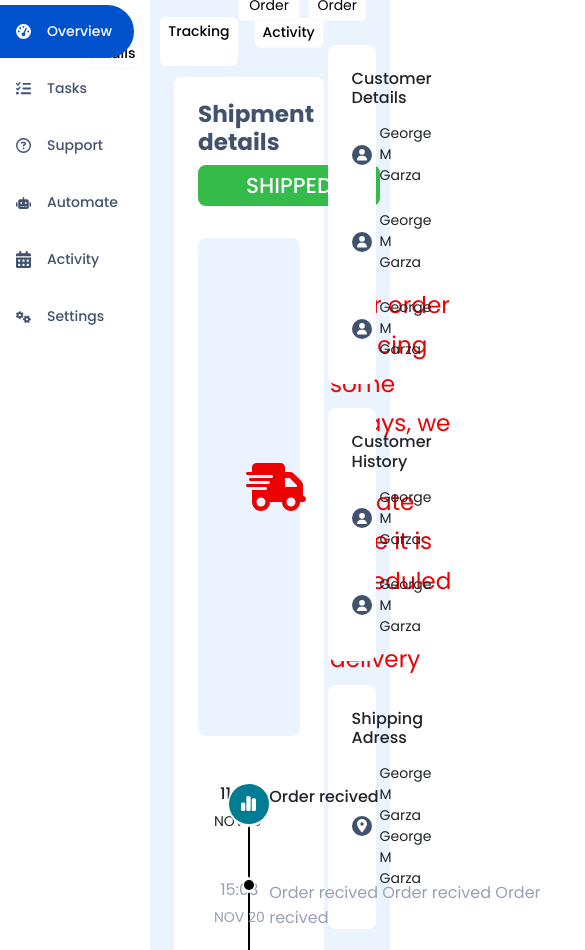
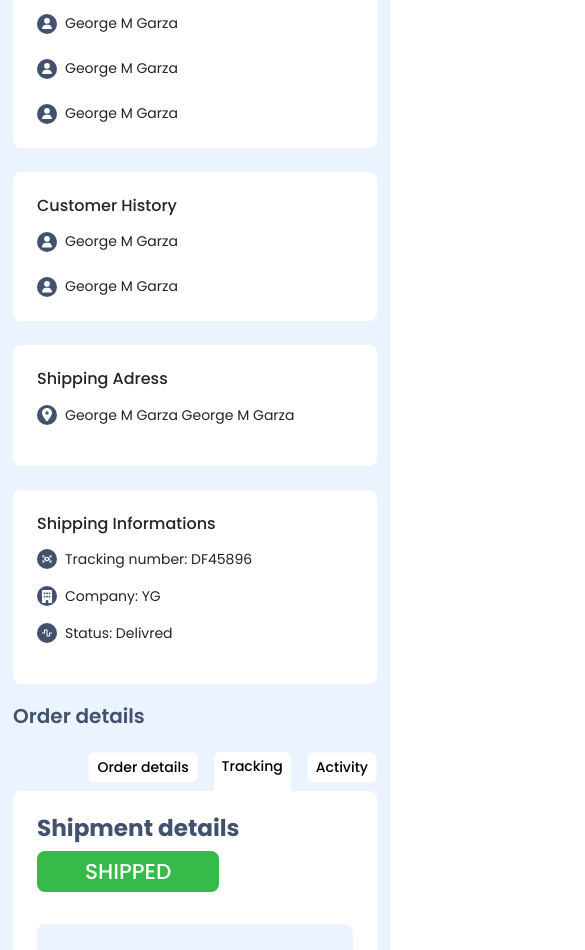
Before and after one commit to Youssef-Ghafir/dash_board_egrow_redesign, a plain HTML site: page tracking.html in a window 390 px wide. Shown: the part 125-1075 px from the top of the page, 585 px wide, since content can reach past the window. Drawn offline with nearby package versions, Linux system fonts and the light colour scheme.

Commit message:
Fix the responsive

```diff
--- a/assets/main.css
+++ b/assets/main.css
@@ -23,6 +23,7 @@ ul {
   padding: 0;
 }
 .side-bar {
+  display: none;
   width: var(--w-sideBar);
 }
 .side-bar ul li a {
@@ -44,11 +45,13 @@ ul {
 }
 /*  */
 .content {
-  left: var(--w-sideBar);
-  width: calc(100% - var(--w-sideBar));
+  /* left: var(--w-sideBar); */
+  /* width: calc(100% - var(--w-sideBar)); */
+  width: 100%;
 }
 .content .top_nav {
   height: 70px;
+  display: none !important;
 }
 .content .top_nav ul li a {
   color: #42526e;
@@ -114,10 +117,8 @@ ul {
 .content_child .container_table {
   box-shadow: rgba(0, 0, 0, 0.02) 0px 1px 3px 0px,
     rgba(27, 31, 35, 0.15) 0px 0px 0px 1px;
-  width: 100%;
-}
-.content_child .container_table {
-  overflow-x: scroll;
+  min-width: 100%;
+  overflow-x: auto;
 }
 .content_child .container_table table {
   border: transparent;
@@ -369,3 +370,47 @@ ul {
   width: 100%;
   height: 100%;
 }
+@media (max-width: 998px) {
+  .content_child {
+    display: flex;
+    padding-left: 13px !important;
+    padding-right: 13px !important;
+    flex-direction: column-reverse;
+    gap: 20px;
+  }
+  .col_left .alert_container {
+    flex-direction: column;
+    padding-left: 13px !important;
+    padding-right: 13px !important;
+    justify-content: flex-end;
+  }
+  .container_tables,
+  .container_charts {
+    flex-direction: column;
+  }
+}
+@media (max-width: 570px) {
+  .timeline::before {
+    left: 0;
+    transform: translateX(0);
+  }
+  .bx {
+    padding-left: 25px !important;
+    gap: 10px;
+    padding-left: 1rem;
+    justify-content: flex-start !important;
+  }
+  .bx > h2 {
+    position: static;
+    min-width: fit-content;
+    max-width: 60px;
+  }
+  .bx span {
+    left: 0;
+  }
+  .bx .inf {
+    padding-left: 0;
+    min-width: 60px;
+    text-align: left;
+  }
+}
```
Also changed, not shown: home.html (+1 -3 lines), index.html (+5 -1 lines).
